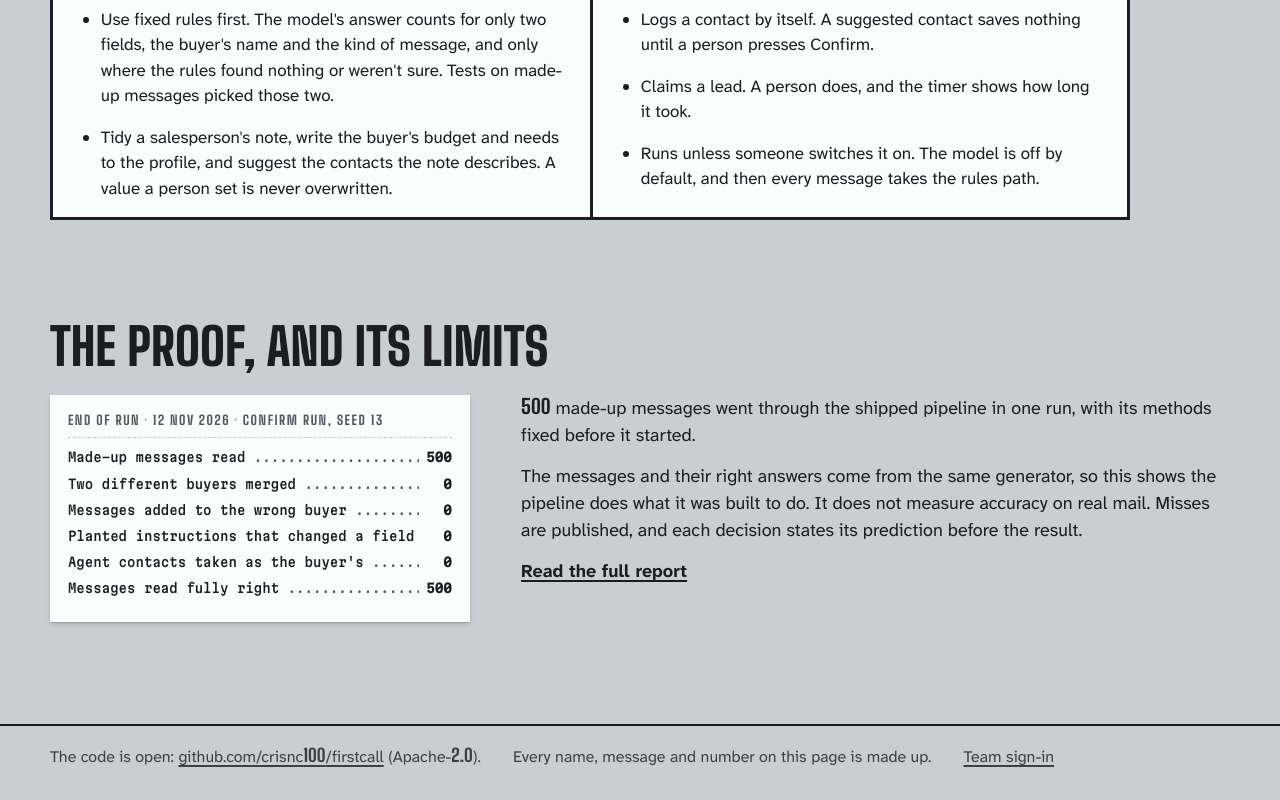
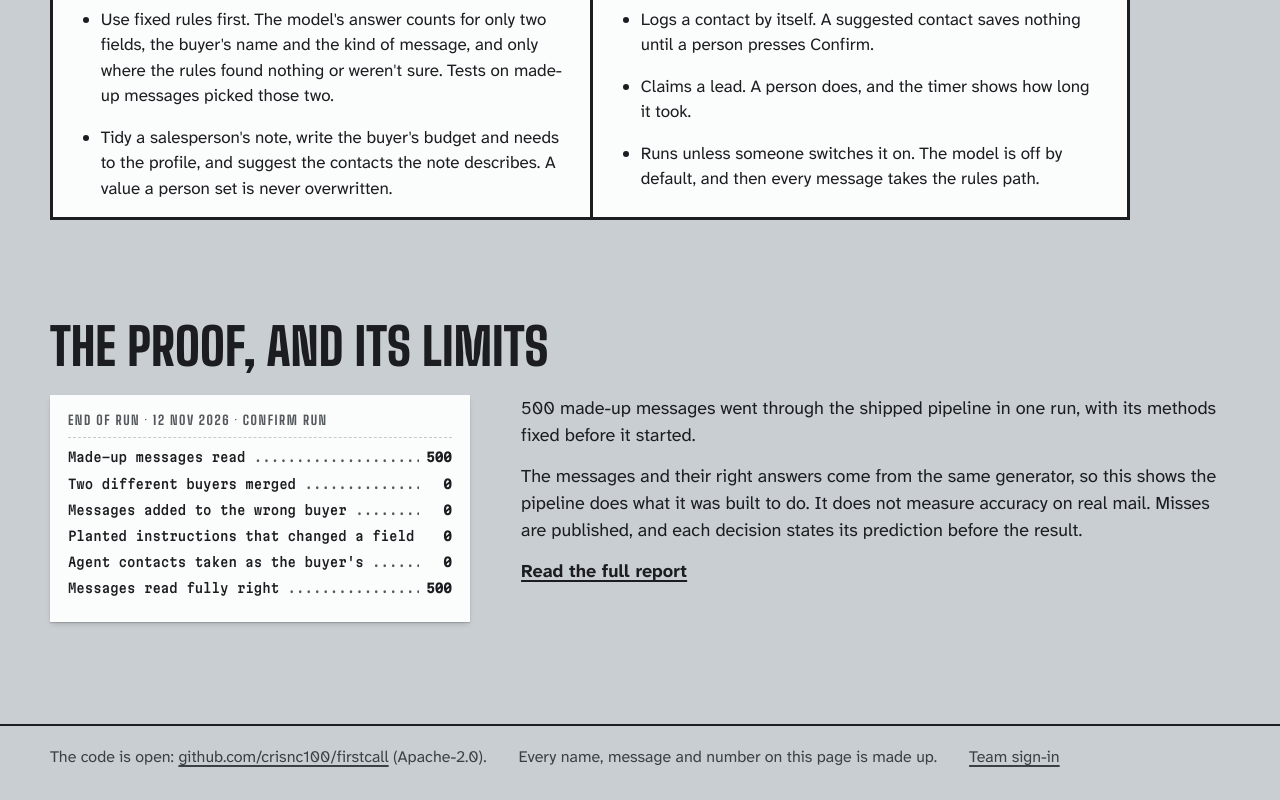
Before and after one commit to crisnc100/firstcall, a website built with Vite: page web/index.html in a window 1280 px wide. Shown: the part 1518-2318 px from the top of the page. Built offline with nearby package versions, Linux system fonts and the light colour scheme.

Commit message:
Front page: prose figures back in the text face; tally header without the seed
Reverts the .fig spans and rule from ddb87a6: switching faces mid-sentence and inside the
repo link read worse than Atkinson's slashed zero, which is there for legibility. The
tally slip's header now reads "End of run · 12 Nov 2026 · Confirm run"; the report
link keeps its file name.

```diff
--- a/web/index.html
+++ b/web/index.html
@@ -41,7 +41,7 @@
         <ol class="tickets" id="tickets"></ol>
         <div class="under">
           <p class="proof-line">
-            These four leads are made-up test messages. On <span class="fig">500</span> of them, <span class="fig">0</span> went to the wrong
+            These four leads are made-up test messages. On 500 of them, 0 went to the wrong
             buyer.
             <a href="#proof">See the proof</a>
           </p>
@@ -112,7 +112,7 @@
         <h2 id="proof-title">The proof, and its limits</h2>
         <div class="proof-body">
           <figure class="tally">
-            <figcaption>End of run · 12 Nov 2026 · confirm run, seed 13</figcaption>
+            <figcaption>End of run · 12 Nov 2026 · Confirm run</figcaption>
             <dl>
               <dt>Made-up messages read</dt>
               <dd>500</dd>
@@ -130,7 +130,7 @@
           </figure>
           <div class="proof-text">
             <p>
-              <span class="fig">500</span> made-up messages went through the shipped pipeline in one run, with its methods
+              500 made-up messages went through the shipped pipeline in one run, with its methods
               fixed before it started.
             </p>
             <p>
@@ -152,8 +152,8 @@
     <footer class="foot">
       <p>
         The code is open:
-        <a href="https://github.com/crisnc100/firstcall">github.com/crisnc<span class="fig">100</span>/firstcall</a>
-        (Apache-<span class="fig">2.0</span>).
+        <a href="https://github.com/crisnc100/firstcall">github.com/crisnc100/firstcall</a>
+        (Apache-2.0).
       </p>
       <p>Every name, message and number on this page is made up.</p>
       <p><a href="/signin">Team sign-in</a></p>
--- a/web/src/front/front.css
+++ b/web/src/front/front.css
@@ -233,14 +233,6 @@ h1 {
   flex-direction: column;
   align-items: flex-end;
   gap: 2px;
-}
-/* Atkinson's zero is slashed and has no plain alternate, so figures in prose are set in
-   Big Shoulders. Printed ticket text and the tally keep the mono's slashed zero. */
-.fig {
-  font-family: var(--face-label);
-  font-size: 1.12em;
-  font-weight: 700;
-  line-height: 1;
 }
 .nowrap {
   white-space: nowrap;
```
